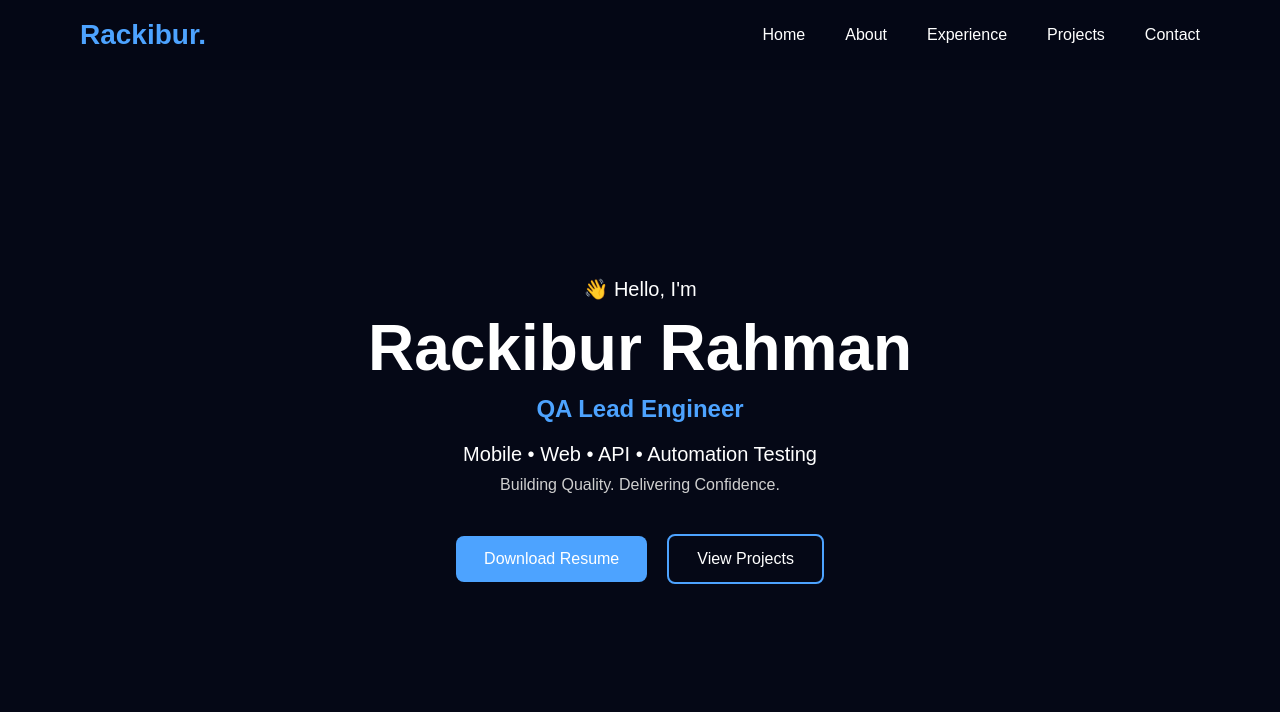
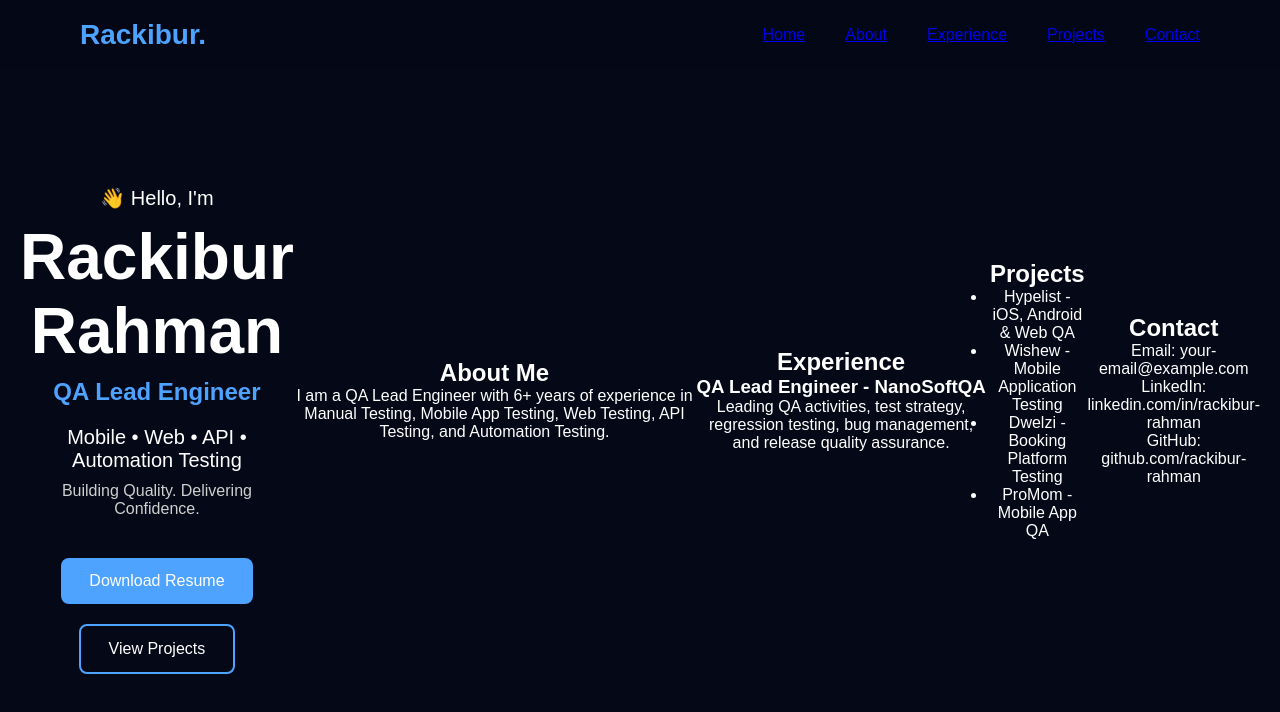
Before and after one commit to rackibur-rahman/portfolio, a React app: page / in a window 1280 px wide. Shown: the top 712 px of the page. Built offline with nearby package versions, Linux system fonts and the light colour scheme; the HTML template or start-up script is replaced by a standard one.

Commit message:
Added portfolio sections

```diff
--- a/src/App.jsx
+++ b/src/App.jsx
@@ -1,12 +1,37 @@
 import "./App.css";
+
 import Navbar from "./components/Navbar";
 import Hero from "./components/Hero";
+import About from "./components/About";
+import Experience from "./components/Experience";
+import Projects from "./components/Projects";
+import Contact from "./components/Contact";
 
 function App() {
   return (
     <div className="app">
       <Navbar />
-      <Hero />
+
+      <section id="home">
+        <Hero />
+      </section>
+
+      <section id="about">
+        <About />
+      </section>
+
+      <section id="experience">
+        <Experience />
+      </section>
+
+      <section id="projects">
+        <Projects />
+      </section>
+
+      <section id="contact">
+        <Contact />
+      </section>
+
     </div>
   );
 }
--- /dev/null
+++ b/src/components/About.jsx
@@ -0,0 +1,13 @@
+function About() {
+  return (
+    <section>
+      <h2>About Me</h2>
+      <p>
+        I am a QA Lead Engineer with 6+ years of experience in Manual Testing,
+        Mobile App Testing, Web Testing, API Testing, and Automation Testing.
+      </p>
+    </section>
+  );
+}
+
+export default About;
--- /dev/null
+++ b/src/components/Contact.jsx
@@ -0,0 +1,17 @@
+function Contact() {
+  return (
+    <section>
+      <h2>Contact</h2>
+
+      <p>Email: your-email@example.com</p>
+      <p>
+        LinkedIn: linkedin.com/in/rackibur-rahman
+      </p>
+      <p>
+        GitHub: github.com/rackibur-rahman
+      </p>
+    </section>
+  );
+}
+
+export default Contact;
--- /dev/null
+++ b/src/components/Experience.jsx
@@ -0,0 +1,15 @@
+function Experience() {
+  return (
+    <section>
+      <h2>Experience</h2>
+
+      <h3>QA Lead Engineer - NanoSoftQA</h3>
+      <p>
+        Leading QA activities, test strategy, regression testing,
+        bug management, and release quality assurance.
+      </p>
+    </section>
+  );
+}
+
+export default Experience;
--- a/src/components/Navbar.jsx
+++ b/src/components/Navbar.jsx
@@ -4,11 +4,25 @@ function Navbar() {
       <div className="logo">Rackibur.</div>
 
       <ul className="nav-links">
-        <li>Home</li>
-        <li>About</li>
-        <li>Experience</li>
-        <li>Projects</li>
-        <li>Contact</li>
+        <li>
+          <a href="#home">Home</a>
+        </li>
+
+        <li>
+          <a href="#about">About</a>
+        </li>
+
+        <li>
+          <a href="#experience">Experience</a>
+        </li>
+
+        <li>
+          <a href="#projects">Projects</a>
+        </li>
+
+        <li>
+          <a href="#contact">Contact</a>
+        </li>
       </ul>
     </nav>
   );
--- /dev/null
+++ b/src/components/Projects.jsx
@@ -0,0 +1,16 @@
+function Projects() {
+  return (
+    <section>
+      <h2>Projects</h2>
+
+      <ul>
+        <li>Hypelist - iOS, Android & Web QA</li>
+        <li>Wishew - Mobile Application Testing</li>
+        <li>Dwelzi - Booking Platform Testing</li>
+        <li>ProMom - Mobile App QA</li>
+      </ul>
+    </section>
+  );
+}
+
+export default Projects;
```
Also changed, not shown: src/components/Skills.jsx (added).
